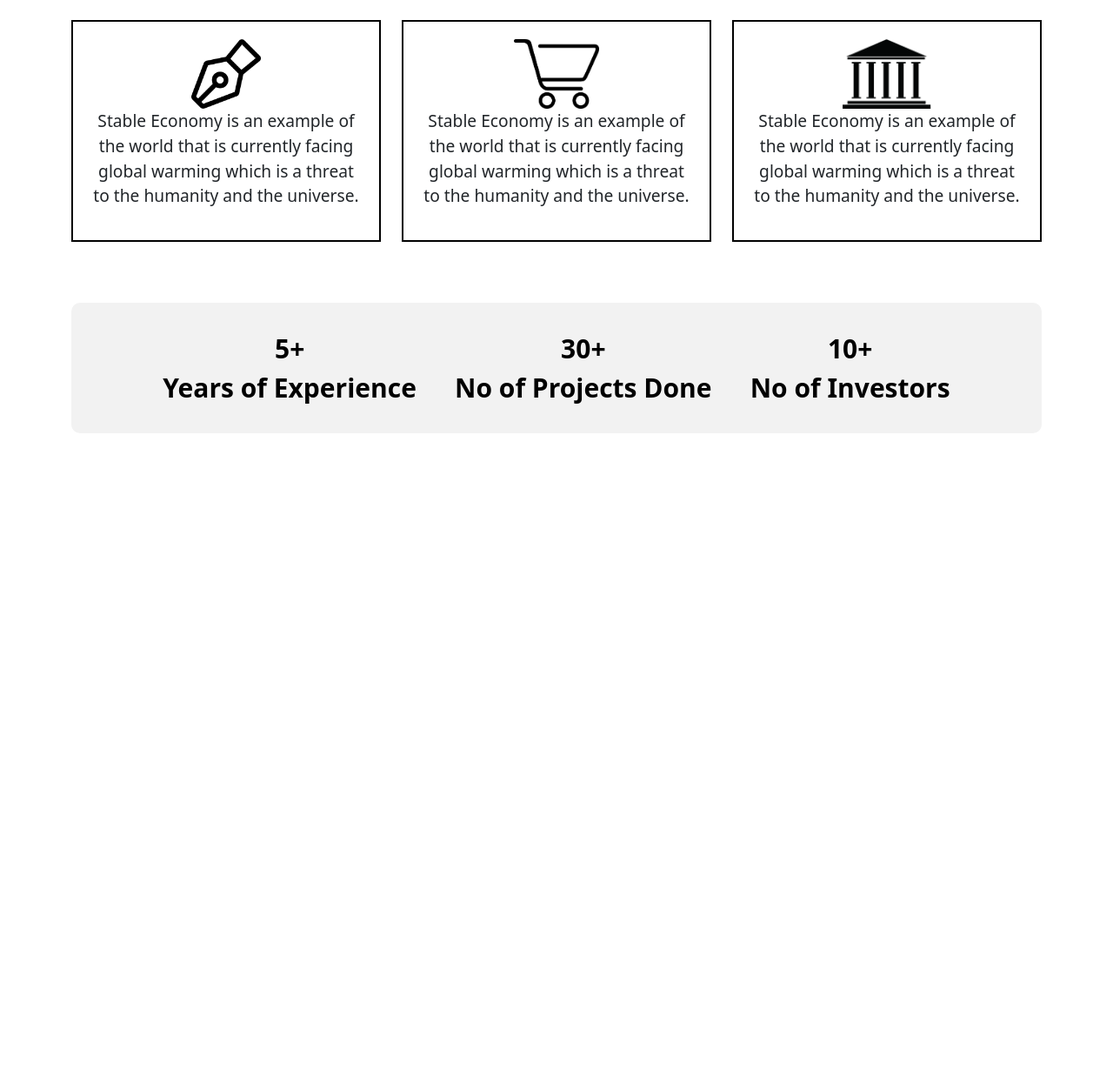
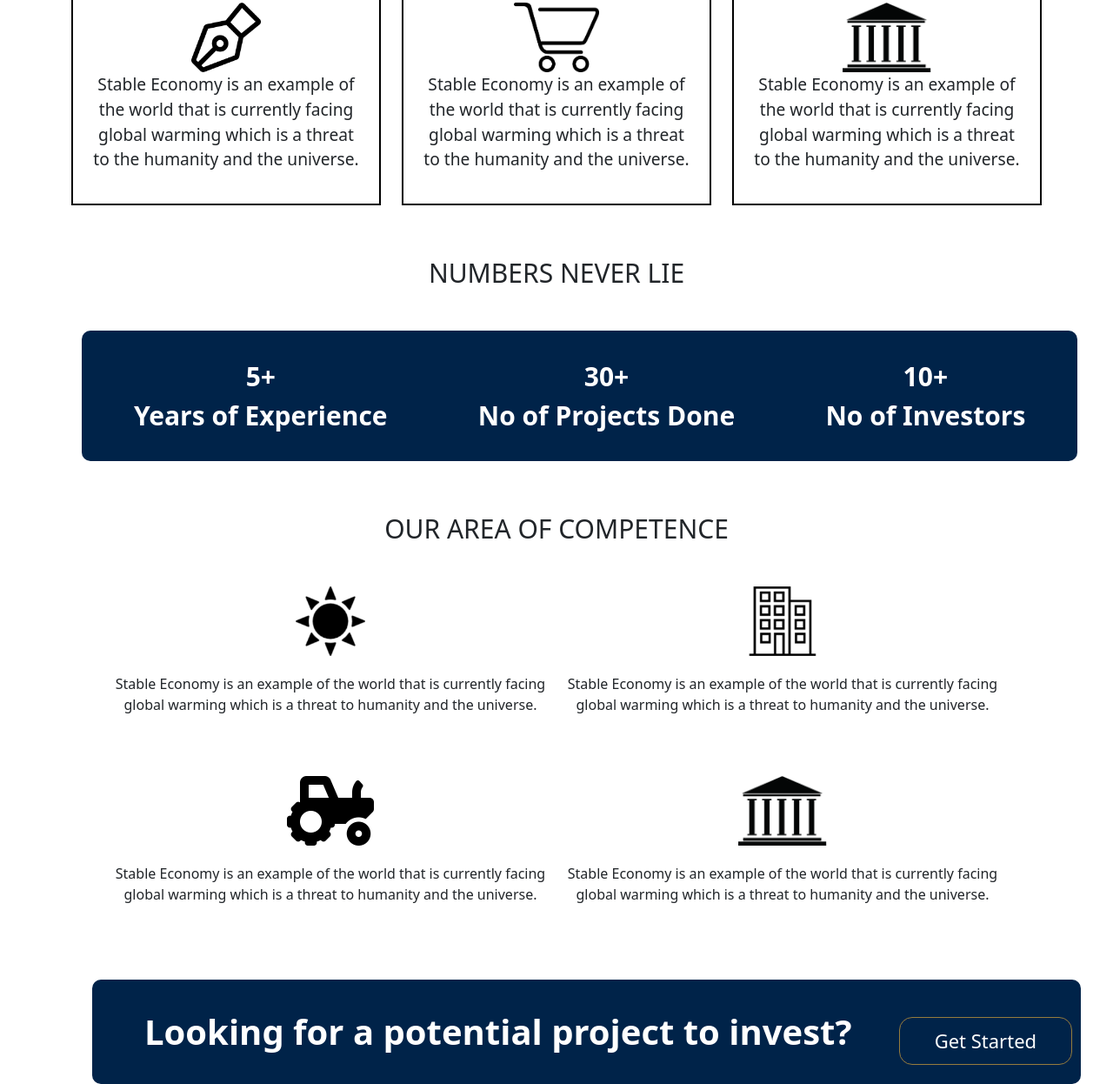
Before and after one commit to KelvinHussle/investmatter-web, a plain HTML site: page investmatter-web-v1/index.html in a window 1280 px wide. Shown: the part 1309-2555 px from the top of the page at 87% size. Before the commit the page ends 1807 px from the top, so only its background shows below. Drawn offline with nearby package versions, Linux system fonts and the light colour scheme.

Commit message:
added thecompetence grid and looking to invest banner

```diff
--- a/investmatter-web-v1/index.html
+++ b/investmatter-web-v1/index.html
@@ -14,13 +14,13 @@
             min-height: 140vh;
         }
         #imagetext {
-          font-size: 60px;
-          color: black;
+          font-size: 80px;
+          color: #002349;
         }
         .gridtitle {
-          font-size: 10px;
+          font-size: 1px;
           text-align: center;
-          padding: 40px;
+          padding: 30px;
         }
         .text-overlay {
             color: black;
@@ -30,33 +30,51 @@
             text-align: right;
         }
         .read-more-btn {
-            background-color: black;
+            background-color: #002349;
             color: white;
         }
+        .col {
+          text-align: center;
+          padding: 30px;
 
+        }
         .box {
             text-align: center;
-            margin-top: 20px;
-            margin-bottom: 50px;
+            margin-top: 10px;
+            margin-bottom: 30px;
             transition: transform 0.3s;
             border: 2px solid #000000;
             padding: 20px;
             border-radius: 0px;
         }
-
+        .grid-item {
+            border: 0px solid #ccc;
+            padding: 10px;
+            text-align: center;
+        }
+        #top {
+          margin-bottom: 70px;
+        }
+        #competence-image {
+          margin-bottom: 20px;
+        }
         .box:hover {
             transform: translateY(-50px); /* Move the box higher on hover */
         }
         .box-text {
             font-size: 1.2rem; /* Adjust text size as needed */
         }
-
+        h1 {
+          font-size: 30px;
+        }
         /* Grey background for the horizontal text */
         .horizontal-text-container {
-            background-color: #f2f2f2; /* Grey background color */
+            position: absolute;
+            background-color: #002349; /* Grey background color */
             text-align: center;
+            width: max-content;
             padding: 10px;
-            margin-top: 20px;
+            margin-top: 10px;
             border-radius: 10px;
         }
 
@@ -67,10 +85,24 @@
             padding-inline: 10px;
             font-weight: bolder;
             font-size: 30px; /* Adjust text size as needed */
-            color: black; /* Text color */
-            margin: 0 10px; /* Add spacing between text items */
+            color: white; /* Text color */
+            margin: 0 40px; /* Add spacing between text items */
         }
-
+        #competence-grid {
+          padding: 50px;
+          margin-top: 140px;
+        }
+        #projectInvestText {
+          font-size: 40px;
+        }
+        #projectInvestTextButton {
+          border-color: #957C3D;
+          align-items: center;
+          font-size: 22px;
+          padding: 10px;
+          padding-inline: 40px;
+          border-radius: 15px;
+        }
     </style>
 </head>
 <body>
@@ -113,7 +145,7 @@
 <section class="bg-image d-flex justify-content-end align-items-center">
     <div class="text-overlay text-white">
         <h1 id="imagetext">Why Invest<br>In Tanzania?</h1>
-        <a href="#" class="btn btn-dark read-more-btn">Read More</a>
+        <a href="#gridtitle" class="btn btn-dark read-more-btn">Read More</a>
     </div>
 </section>
 
@@ -155,18 +187,76 @@
       </div>
   </div>
 </div>
+<div class="gridtitle">
+  <h1 id="gridtitle">NUMBERS NEVER LIE</h1>
+</div>
 
 <div class="container">
   <div class="row">
     <div class="col-md-12">
-      <div class="horizontal-text-container">
-        <p class="horizontal-text">5+<br>Years of Experience</p>
-        <p class="horizontal-text">30+<br>No of Projects Done</p>
-        <p class="horizontal-text">10+<br>No of Investors</p>
-      </div>
+      <div class="container-fluid">
+        <div class="horizontal-text-container">
+          <p class="horizontal-text">5+<br>Years of Experience</p>
+
+          <p class="horizontal-text">30+<br>No of Projects Done</p>
+
+          <p class="horizontal-text">10+<br>No of Investors</p>
+        </div>
     </div>
   </div>
 </div>
+
+<div class="container" id="competence-grid">
+  <div class="gridtitle">
+  <h1 id="gridtitle">OUR AREA OF COMPETENCE</h1>
+</div>
+    <div class="row">
+        <div class="col grid-item">
+            <img src="images/sun.png" alt="" height="80px" id="competence-image">
+            <p id="top">
+                Stable Economy is an example of the world
+                that is currently facing global warming which
+                is a threat to humanity and the universe.
+            </p>
+            <img src="images/tractor.png" alt="" height="80px" id="competence-image">
+            <p>
+                Stable Economy is an example of the world
+                that is currently facing global warming which
+                is a threat to humanity and the universe.
+            </p>
+        </div>
+        <div class="col grid-item">
+            <img src="images/building.png" alt="" height="80px" id="competence-image">
+            <p id="top">
+                Stable Economy is an example of the world
+                that is currently facing global warming which
+                is a threat to humanity and the universe.
+            </p>
+            <img src="images/bank.png" alt="" height="80px" id="competence-image">
+            <p>
+                Stable Economy is an example of the world
+                that is currently facing global warming which
+                is a threat to humanity and the universe.
+            </p>
+        </div>
+    </div>
+</div>
+<div class="container">
+  <div class="row">
+    <div class="col-md-12">
+      <div class="container-fluid">
+        <div class="horizontal-text-container">
+          <p class="horizontal-text" id="projectInvestText">Looking for a potential project to invest?</p>
+          <a href="#" class="btn btn-dark read-more-btn" id="projectInvestTextButton">Get Started</a>
+        </div>
+    </div>
+    </div>
+  </div>
+</div>
+<!-- Include Bootstrap JS and jQuery -->
+<script src="https://ajax.googleapis.com/ajax/libs/jquery/3.5.1/jquery.min.js"></script>
+<script src="https://cdnjs.cloudflare.com/ajax/libs/popper.js/1.16.0/umd/popper.min.js"></script>
+<script src="https://maxcdn.bootstrapcdn.com/bootstrap/4.5.2/js/bootstrap.min.js"></script>
 
 <script src="https://cdn.jsdelivr.net/npm/bootstrap@5.3.2/dist/js/bootstrap.bundle.min.js" integrity="sha384-C6RzsynM9kWDrMNeT87bh95OGNyZPhcTNXj1NW7RuBCsyN/o0jlpcV8Qyq46cDfL" crossorigin="anonymous"></script>
 
```
Also changed, not shown: investmatter-web-v1/images/building.png (added), investmatter-web-v1/images/sun.png (added), investmatter-web-v1/images/tractor.png (added).
